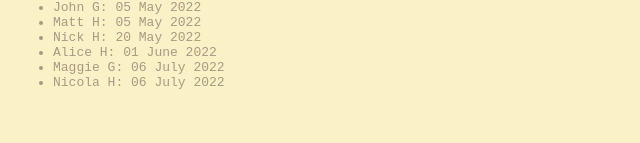
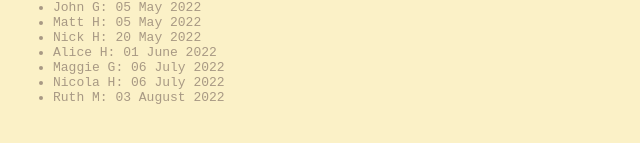
Before and after one commit to jdbgray/jdbgray.github.io, a plain HTML site: page docs/johndle.html in a window 1280 px wide. Shown: the part 517-660 px from the top of the page, without its empty margins (0-640 px from the left). Drawn offline with Linux system fonts and the light colour scheme.

Commit message:
RIP Ruth

```diff
--- a/docs/johndle.html
+++ b/docs/johndle.html
@@ -36,6 +36,7 @@
 	  <li>Alice H: 01 June 2022</li>
 	  <li>Maggie G: 06 July 2022</li>
 	  <li>Nicola H: 06 July 2022</li>
+	  <li>Ruth M: 03 August 2022</li>
       </ul>
     </body>
 </html>
```
